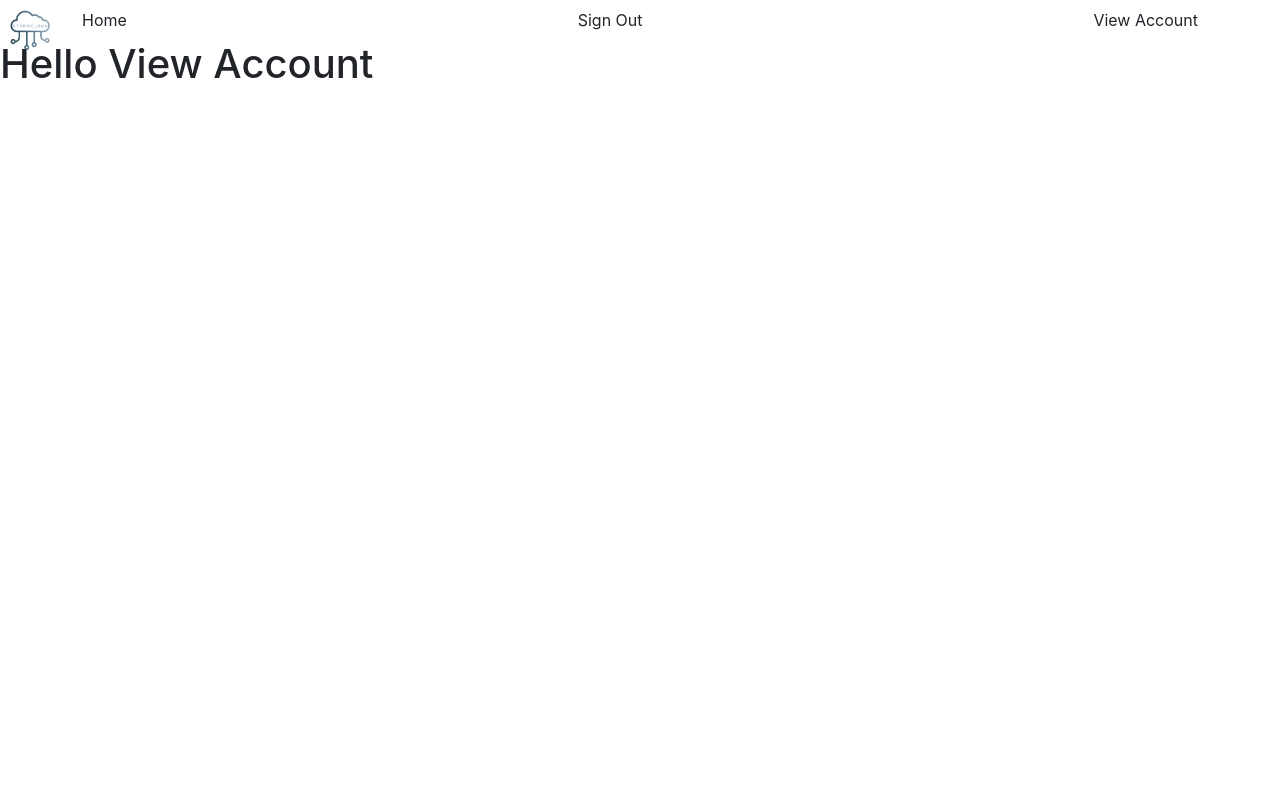
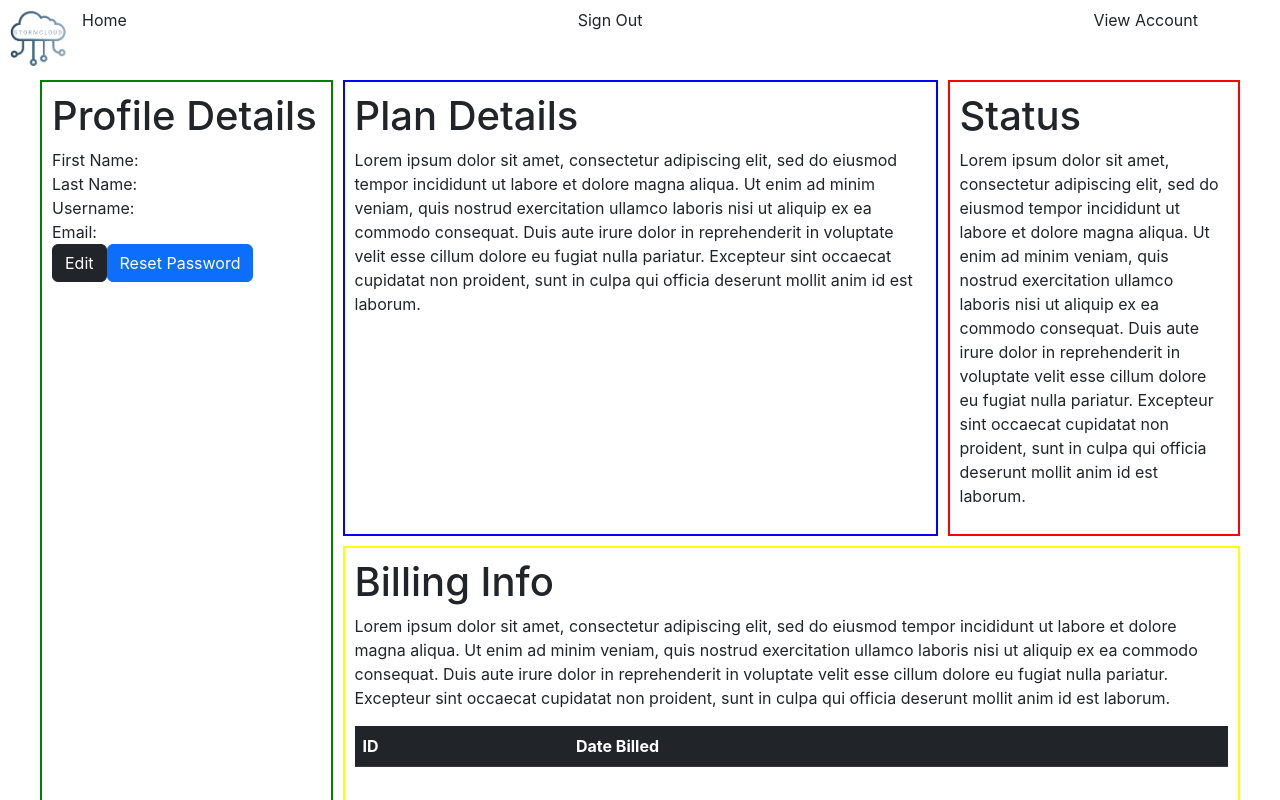
Before and after one commit to davidcyoungblood/ProjectTwo, a React (Create React App) app in the folder React/react-project-two/: page /viewaccount in a window 1280 px wide. Shown: the top 800 px of the page. Built offline with nearby package versions, Linux system fonts and the light colour scheme.

Commit message:
css for content layout
added basic layout for the main content page. Will need to use axios to fill in the values. and I think I fixed the logo.

```diff
--- a/React/react-project-two/package.json
+++ b/React/react-project-two/package.json
@@ -6,6 +6,7 @@
     "@testing-library/jest-dom": "^5.16.4",
     "@testing-library/react": "^13.3.0",
     "@testing-library/user-event": "^13.5.0",
+    "axios": "^0.27.2",
     "bootstrap": "^5.2.0",
     "react": "^18.2.0",
     "react-bootstrap": "^2.4.0",
--- a/React/react-project-two/src/App.css
+++ b/React/react-project-two/src/App.css
@@ -1,38 +1,42 @@
-.App {
-  text-align: center;
+.content {
+  margin: 5vh;
+  display: grid;
+  grid-template-columns: repeat(4, 1fr);
+  gap: 10px;
+  grid-auto-rows: minmax(100px, auto);
+
+}
+.profile {
+  grid-column: 1 / 2;
+  grid-row: 1/7;
+  border: 2px solid green;
+  padding: 10px;
+}
+.plan {
+  grid-column: 2/4;
+  grid-row: 1;
+  border: 2px solid blue;
+  padding: 10px;
+}
+.status {
+  grid-column: 4;
+  grid-row: 1;
+  border: 2px solid red;
+  padding: 10px;
+}
+.bill {
+  grid-column: 2/5;
+  grid-row: 2/ 7;
+  border: 2px solid yellow;
+  padding: 10px;
 }
 
-.App-logo {
-  height: 40vmin;
-  pointer-events: none;
+
+.logo {
+  left: 10px;
+  top: 10px;
+  height: 7vh;
+  position: absolute;
+
+
 }
-
-@media (prefers-reduced-motion: no-preference) {
-  .App-logo {
-    animation: App-logo-spin infinite 20s linear;
-  }
-}
-
-.App-header {
-  background-color: #282c34;
-  min-height: 100vh;
-  display: flex;
-  flex-direction: column;
-  align-items: center;
-  justify-content: center;
-  font-size: calc(10px + 2vmin);
-  color: white;
-}
-
-.App-link {
-  color: #61dafb;
-}
-
-@keyframes App-logo-spin {
-  from {
-    transform: rotate(0deg);
-  }
-  to {
-    transform: rotate(360deg);
-  }
-}
--- a/React/react-project-two/src/App.jsx
+++ b/React/react-project-two/src/App.jsx
@@ -2,6 +2,7 @@ import './App.css';
 import { Navigation } from './components/Navigation';
 import {BrowserRouter} from "react-router-dom";
 import { Logo } from './components';
+import {Container} from './components/data'
 
 
 function App() {
--- a/React/react-project-two/src/components/Logo.jsx
+++ b/React/react-project-two/src/components/Logo.jsx
@@ -5,13 +5,7 @@ export const Logo = () => {
       <img
         src="icon.png"
         alt=""
-        style={{
-        position: "absolute",
-          left: 10,
-          top: 10,
-          height: "5vh",
-          display: "flex"
-        }}
+        className="logo"
       />
     </NavLink>
   );
--- /dev/null
+++ b/React/react-project-two/src/components/data/BillingInfo.jsx
@@ -0,0 +1,28 @@
+import axios from "axios";
+export const BillingInfo = () => {
+  return (
+    <div>
+      <h1>Billing Info</h1>
+      <p>
+        Lorem ipsum dolor sit amet, consectetur adipiscing elit, sed do eiusmod
+        tempor incididunt ut labore et dolore magna aliqua. Ut enim ad minim
+        veniam, quis nostrud exercitation ullamco laboris nisi ut aliquip ex ea
+        commodo consequat. Duis aute irure dolor in reprehenderit in voluptate
+        velit esse cillum dolore eu fugiat nulla pariatur. Excepteur sint
+        occaecat cupidatat non proident, sunt in culpa qui officia deserunt
+        mollit anim id est laborum.
+      </p>
+      <table className="table table-dark">
+        <thead>
+          <tr>
+            <th>ID</th>
+            <th>Date Billed</th>
+          </tr>
+        </thead>
+        <tbody>
+          {/**Axios call to a find all for billing information table */}
+        </tbody>
+      </table>
+    </div>
+  );
+};
--- /dev/null
+++ b/React/react-project-two/src/components/data/Container.jsx
@@ -0,0 +1,14 @@
+import { BillingInfo } from "./BillingInfo";
+import { PlanDetails } from "./PlanDetails";
+import { ProfileDetails } from "./ProfileDetails";
+import { Status } from "./Status";
+export const Container = () => {
+  return (
+    <div className="content">
+        <div className="bill"><BillingInfo /></div>
+        <div className="profile"><ProfileDetails /></div>
+        <div className="plan"><PlanDetails /></div>
+        <div className="status"><Status /></div>
+    </div>
+  );
+};
--- /dev/null
+++ b/React/react-project-two/src/components/data/PlanDetails.jsx
@@ -0,0 +1,17 @@
+import axios from "axios";
+export const PlanDetails = () => {
+  return (
+    <div>
+      <h1>Plan Details</h1>
+      <p>
+        Lorem ipsum dolor sit amet, consectetur adipiscing elit, sed do eiusmod
+        tempor incididunt ut labore et dolore magna aliqua. Ut enim ad minim
+        veniam, quis nostrud exercitation ullamco laboris nisi ut aliquip ex ea
+        commodo consequat. Duis aute irure dolor in reprehenderit in voluptate
+        velit esse cillum dolore eu fugiat nulla pariatur. Excepteur sint
+        occaecat cupidatat non proident, sunt in culpa qui officia deserunt
+        mollit anim id est laborum.
+      </p>
+    </div>
+  );
+};
--- /dev/null
+++ b/React/react-project-two/src/components/data/ProfileDetails.jsx
@@ -0,0 +1,19 @@
+import axios from "axios";
+
+export const ProfileDetails = ({profile}) => {
+  return (
+    <div>
+
+      <h1>Profile Details</h1>
+      <table>
+        <tr>First Name: </tr>
+        <tr>Last Name: </tr>
+        <tr>Username: </tr>
+        <tr>Email: </tr>
+      </table>
+      <button type="button" className="btn btn-dark">Edit</button>
+
+      <button type="button"className="btn btn-primary">Reset Password</button>
+    </div>
+  );
+};
--- /dev/null
+++ b/React/react-project-two/src/components/data/Status.jsx
@@ -0,0 +1,17 @@
+import axios from "axios";
+export const Status = () => {
+  return (
+    <div>
+      <h1>Status</h1>
+      <p>
+        Lorem ipsum dolor sit amet, consectetur adipiscing elit, sed do eiusmod
+        tempor incididunt ut labore et dolore magna aliqua. Ut enim ad minim
+        veniam, quis nostrud exercitation ullamco laboris nisi ut aliquip ex ea
+        commodo consequat. Duis aute irure dolor in reprehenderit in voluptate
+        velit esse cillum dolore eu fugiat nulla pariatur. Excepteur sint
+        occaecat cupidatat non proident, sunt in culpa qui officia deserunt
+        mollit anim id est laborum.
+      </p>
+    </div>
+  );
+};
--- /dev/null
+++ b/React/react-project-two/src/components/data/index.js
@@ -0,0 +1,5 @@
+export * from "./BillingInfo";
+export * from "./Container";
+export * from "./PlanDetails";
+export * from "./ProfileDetails";
+export * from "./Status";
--- a/React/react-project-two/src/pages/ViewAccount.jsx
+++ b/React/react-project-two/src/pages/ViewAccount.jsx
@@ -1,3 +1,7 @@
+import { Container } from "../components/data";
+
 export const ViewAccount = () => {
-    return <h1>Hello View Account</h1>;
+    return (
+      <Container/>
+    );
   };
```
Also changed, not shown: 1 other file (tests, documents, lock files or other folders).
